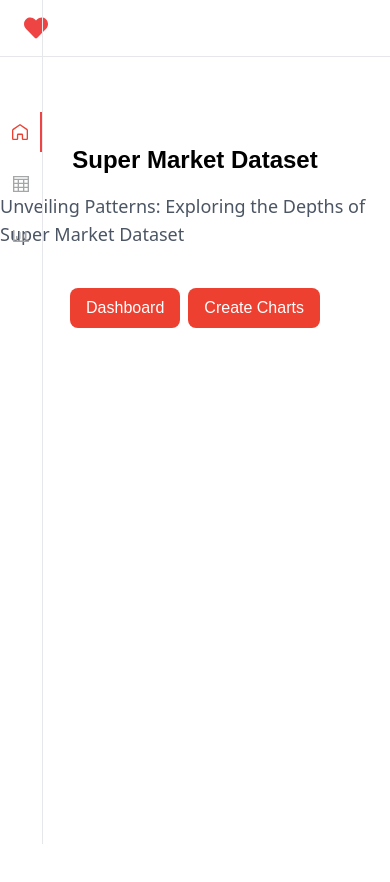
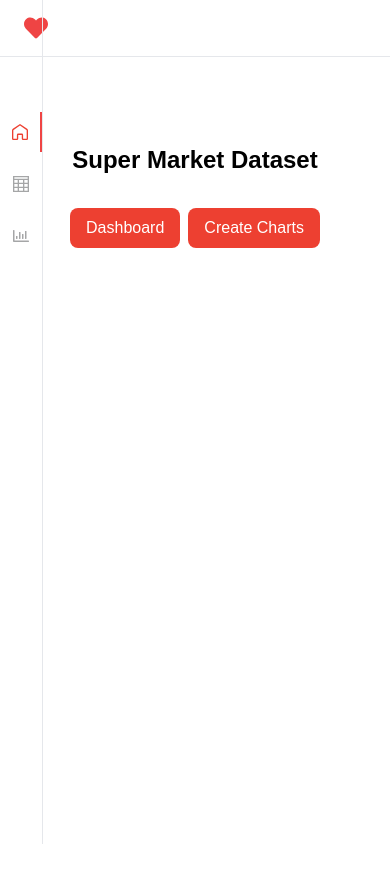
Before and after one commit to Ramandeep9898/Dil-foods, a React (Vite) app: page / in a window 390 px wide. Shown: the top 882 px of the page. Built offline with nearby package versions, Linux system fonts and the light colour scheme; no server answers.

Commit message:
refactor: css update

```diff
--- a/src/components/Home.tsx
+++ b/src/components/Home.tsx
@@ -7,7 +7,7 @@ export const Home = () => {
             <div className="w-full  h-screen flex flex-col items-center mt-36">
                 <h1 className="text-center font-dmSans text-2xl md:text-[48px] font-semibold mb-4">Super Market Dataset
                 </h1>
-                <h2 className="font-normal text-lg sm:text-2xl text-gray-600 mb-6">Unveiling Patterns: Exploring the Depths of Super Market Dataset</h2>
+                <h2 className="font-normal text-lg sm:text-2xl hidden sm:block text-center text-gray-600 mb-6">Unveiling Patterns: Exploring the Depths of Super Market Dataset</h2>
 
                 <div className="w-full justify-center items-center gap-2 flex mt-4">
                     <Link to="/dashboard">
```
